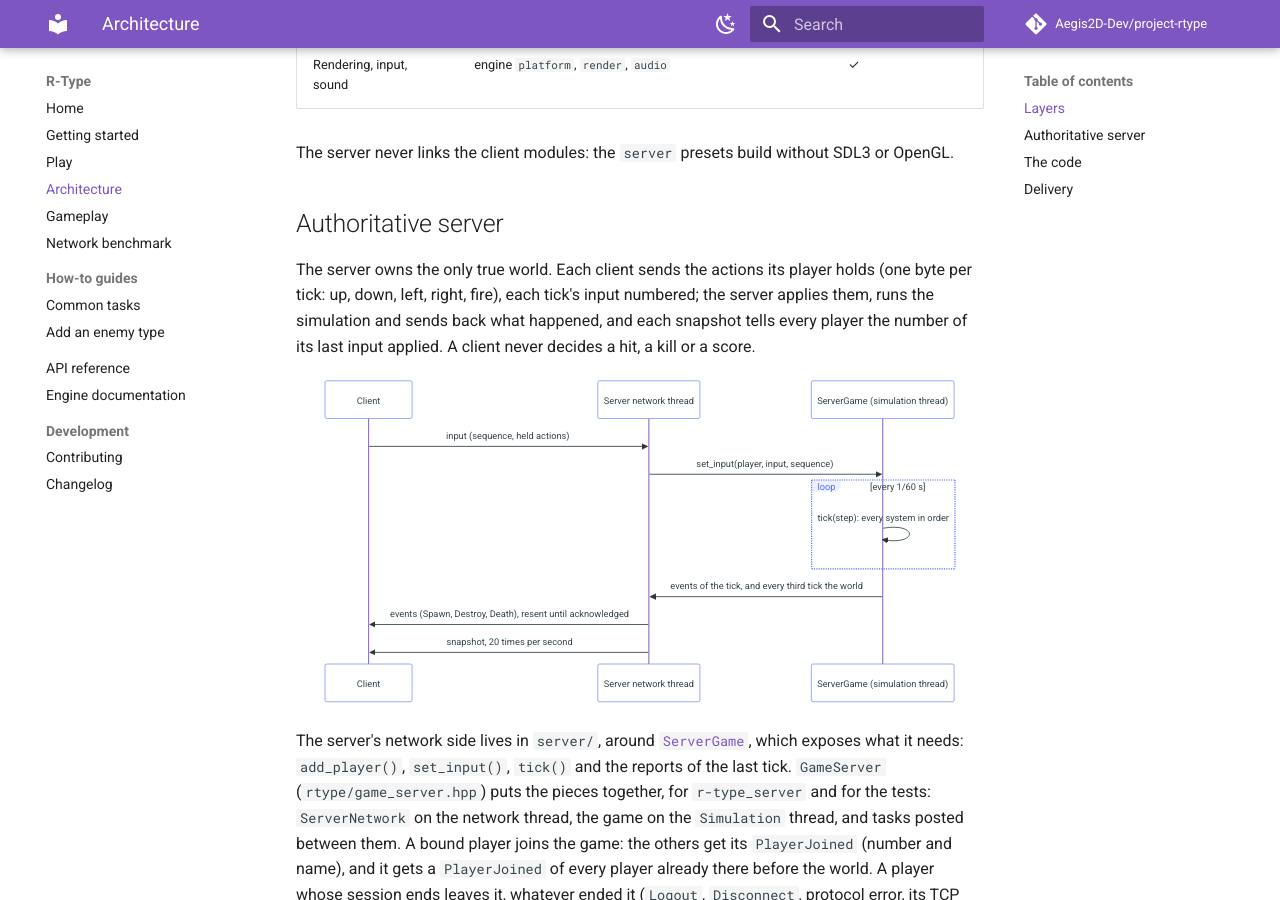
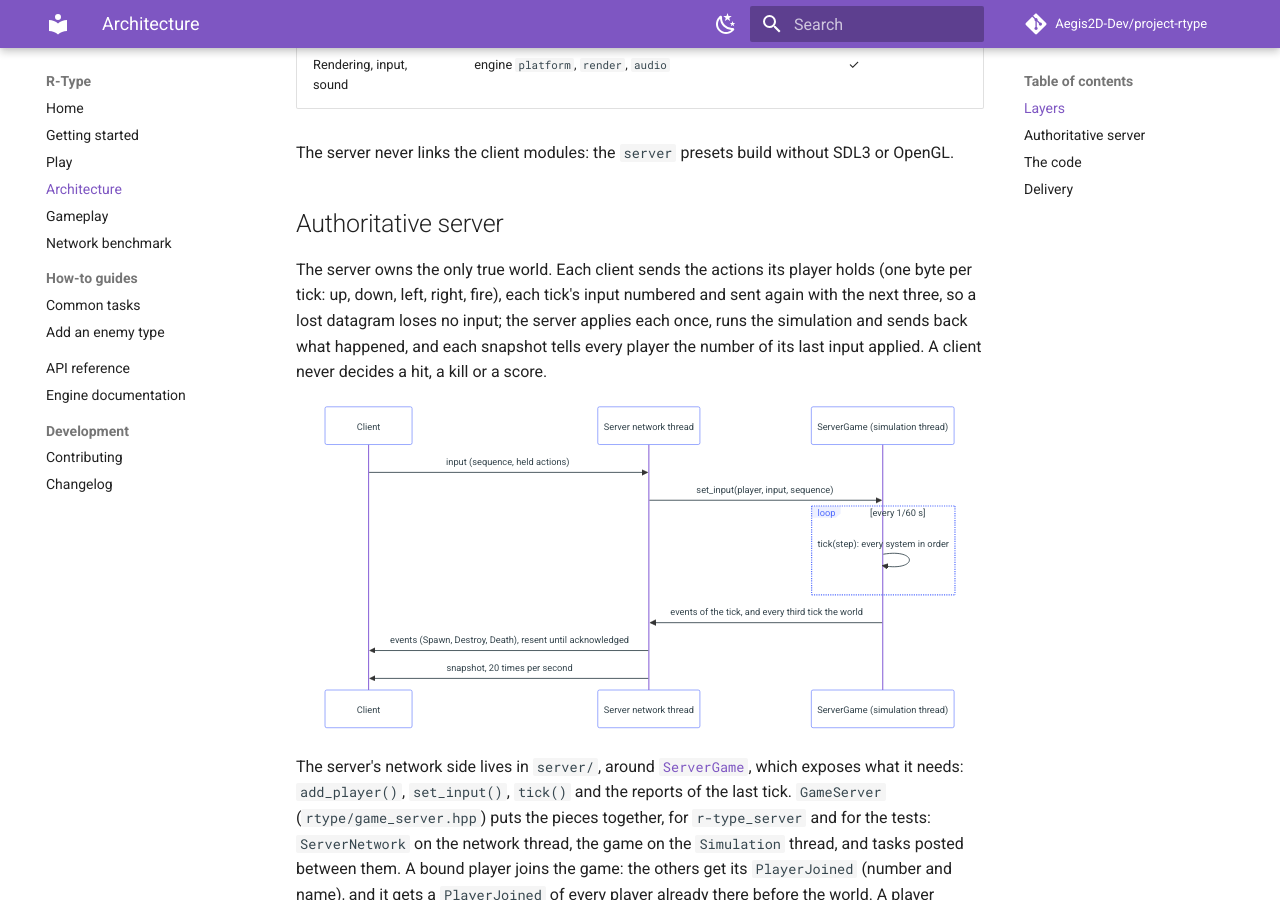
Before and after one commit to Aegis2D-Dev/project-rtype, an MkDocs documentation site: the page built from docs/architecture.md, in a window 1280 px wide and 900 px high, scrolled down 741 px. Built offline with MkDocs 1.6.1 and Material for MkDocs 9.7.7, drawn with Linux system fonts in a browser that asks for light colours; comment, search, counter and statistics services are not loaded.

Commit message:
feat(docs): documented redundant inputs and updated changelogs

````diff
--- a/docs/architecture.md
+++ b/docs/architecture.md
@@ -44,10 +44,11 @@ OpenGL.
 ## Authoritative server
 
 The server owns the only true world. Each client sends the actions its player holds
-(one byte per tick: up, down, left, right, fire), each tick's input numbered; the server
-applies them, runs the simulation and sends back what happened, and each snapshot tells
-every player the number of its last input applied. A client never decides a hit, a kill or
-a score.
+(one byte per tick: up, down, left, right, fire), each tick's input numbered and sent
+again with the next three, so a lost datagram loses no input; the server applies each
+once, runs the simulation and sends back what happened, and each snapshot tells every
+player the number of its last input applied. A client never decides a hit, a kill or a
+score.
 
 ```mermaid
 sequenceDiagram
````
Also changed, not shown: CHANGELOG.md (+1 -0 lines), changelogs/2026-11-04-protocol-redundant-inputs.md (added, +62 -0 lines).
